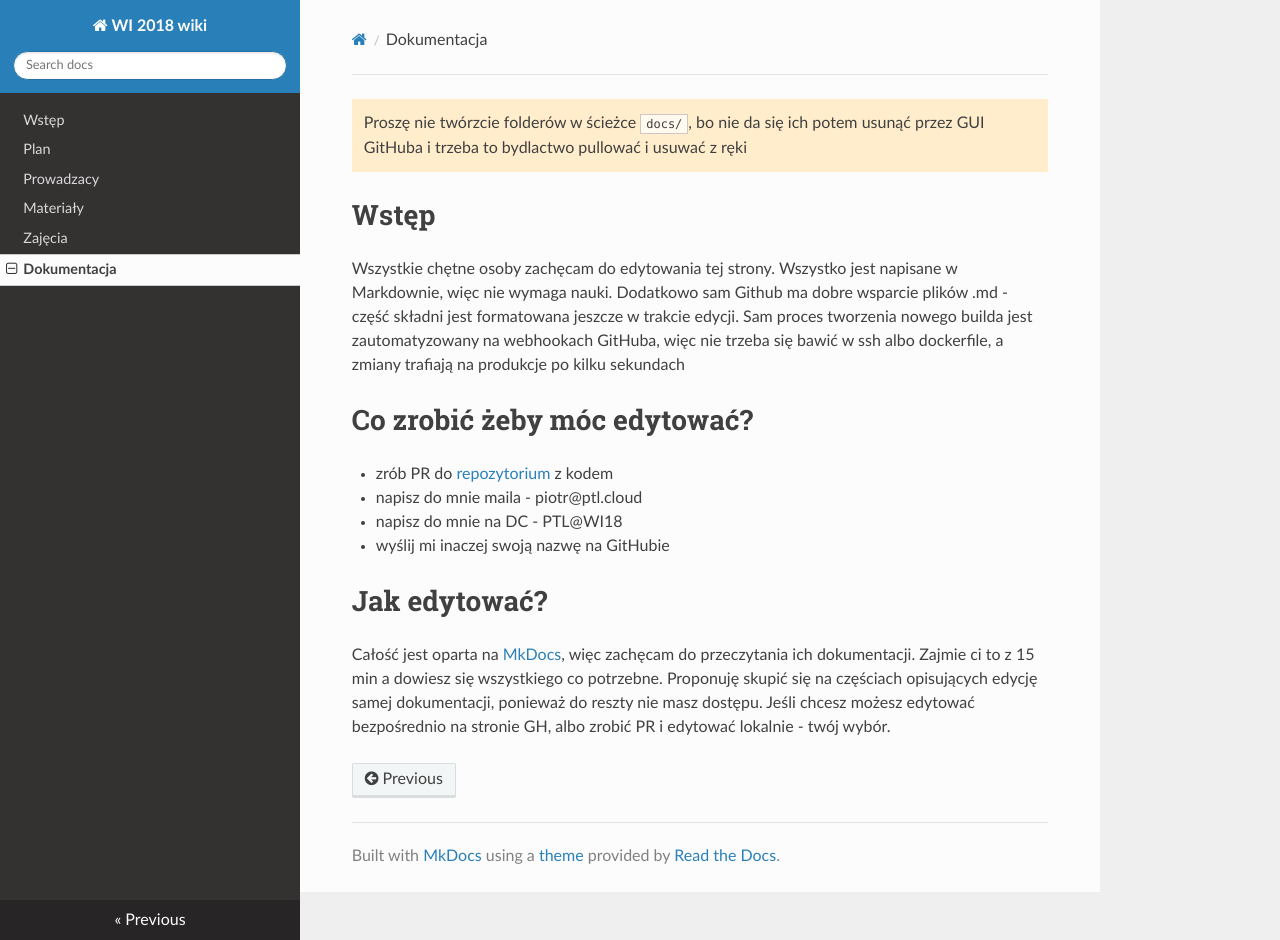
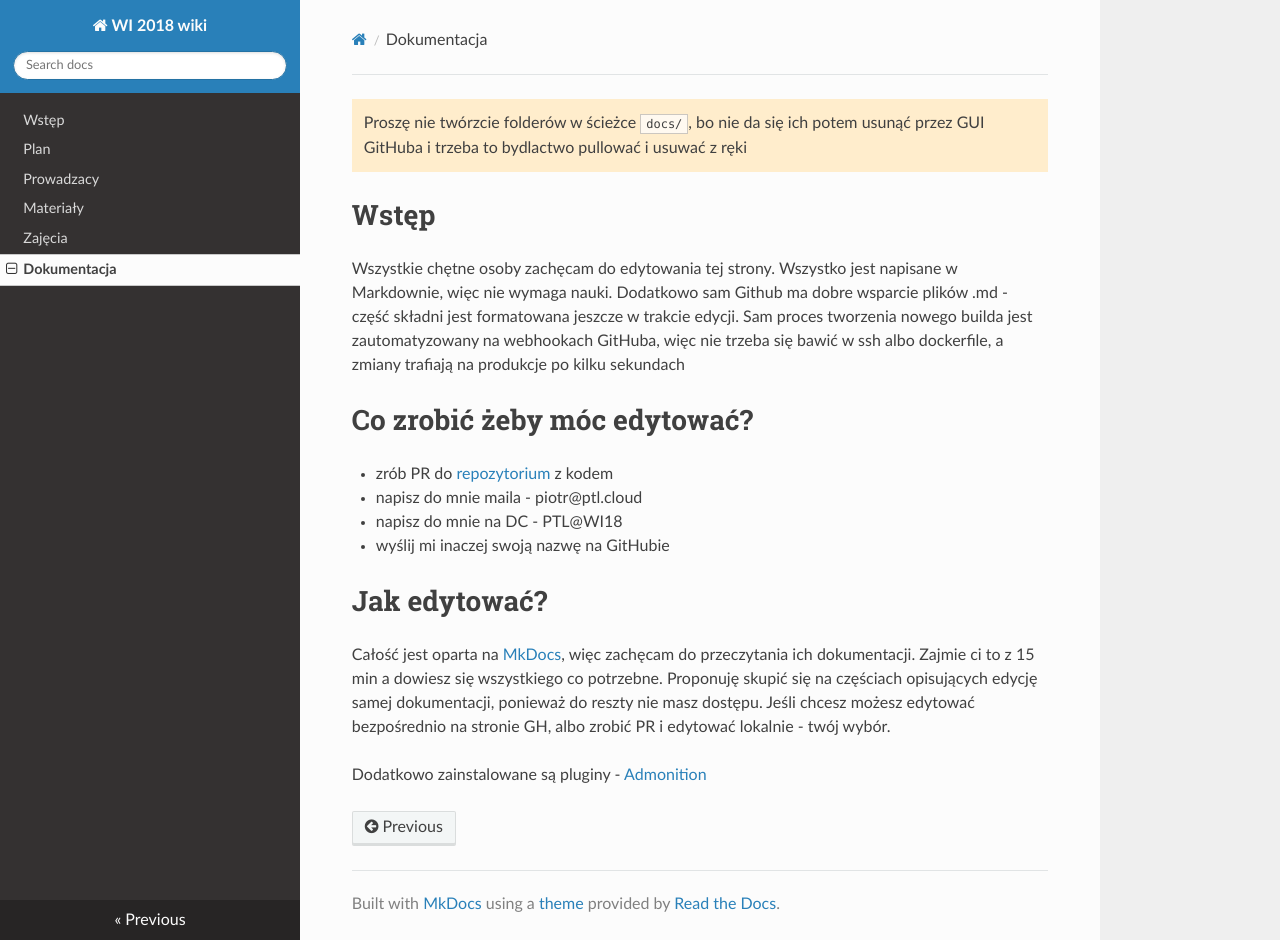
Before and after one commit to PUT-WI-18/wi18-wiki-sem5, an MkDocs documentation site: the page built from docs/dokumentacja.md, in a window 1280 px wide and 940 px high. Built offline with MkDocs 1.6.1, drawn with Linux system fonts in a browser that asks for light colours; nearby versions of some CDN libraries.

Commit message:
Update dokumentacja.md

```diff
--- a/docs/dokumentacja.md
+++ b/docs/dokumentacja.md
@@ -19,3 +19,6 @@ Całość jest oparta na [MkDocs](https://www.mkdocs.org/user-guide/writing-your
 Zajmie ci to z 15 min a dowiesz się wszystkiego co potrzebne. Proponuję skupić się na częściach opisujących edycję samej dokumentacji,
 ponieważ do reszty nie masz dostępu.
 Jeśli chcesz możesz edytować bezpośrednio na stronie GH, albo zrobić PR i edytować lokalnie - twój wybór.
+
+Dodatkowo zainstalowane są pluginy
+- [Admonition](https://python-markdown.github.io/extensions/admonition/)
```
